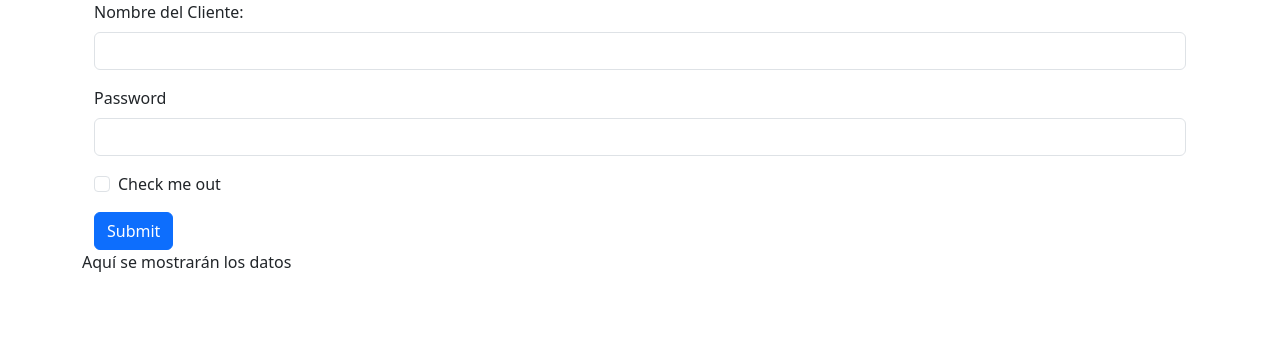
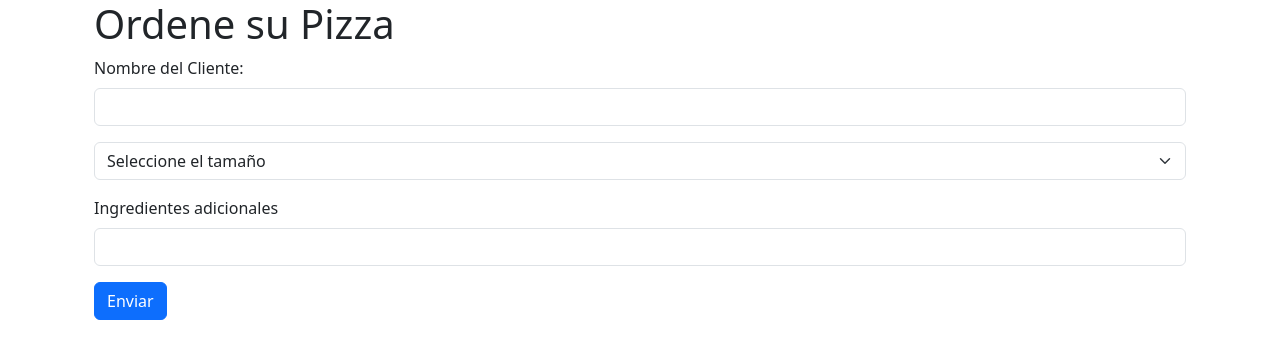
Before and after one commit to Victor-Rodriguez/DPS_Ejercicio_2, a React (Create React App) app: page / in a window 1280 px wide. Shown: the top 358 px of the page. Built offline with nearby package versions, Linux system fonts and the light colour scheme.

Commit message:
Avance formulario

```diff
--- a/src/App.js
+++ b/src/App.js
@@ -9,6 +9,7 @@ function App() {
   const [ingredienteAdd, setIngredienteAdd] = useState(0)
   const [costoAdicional, setCostoAdicional] = useState(0)
   const [total, setTotal] = useState(0)
+  const [costoIngreAdd, setCostoIngreAdd] = useState(0)
 
   return (
     <div className="container">
@@ -25,9 +26,11 @@ function App() {
         setCostoAdicional={setCostoAdicional}
         total={total}
         setTotal={setTotal}
+        costoIngreAdd={costoIngreAdd}
+        setCostoIngreAdd={setCostoIngreAdd}
       />
 
-      <Results
+      {/* <Results
         nombreCliente={nombreCliente}
         setNombreCliente={setNombreCliente}
         tamanioPizza={tamanioPizza}
@@ -40,7 +43,9 @@ function App() {
         setCostoAdicional={setCostoAdicional}
         total={total}
         setTotal={setTotal}
-      />
+        costoIngreAdd={costoIngreAdd}
+        setCostoIngreAdd={setCostoIngreAdd}
+      /> */}
     </div>
   );
 }
--- a/src/components/FormPizza.jsx
+++ b/src/components/FormPizza.jsx
@@ -17,24 +17,45 @@ const FormPizza = (props) => {
         setTotal
     } = props;
 
+    const handleChange = e => {
+        e.preventDefault();
+
+        setNombreCliente({[e.target.name]: e.target.value})
+        /* setIngredienteAdd({[e.target.name]: e.target.value})
+        setTamanioPizza({[e.target.name]: e.target.value}) */
+
+        console.log(nombreCliente);
+        /* console.log(tamanioPizza);
+        console.log(ingredienteAdd); */
+    }
+
+
     return (
         <>
             <div class='container'>
-            <form>
+                <h1>Ordene su Pizza</h1>
+                <div class="row justify-content-center">
+                    <form onSubmit={e => e.preventDefault()}>
                         <div class="mb-3">
                             <label for="nombreCliente" class="form-label">Nombre del Cliente:</label>
-                    <input type="text" class="form-control" id="nombreCliente"/>
+                            <input type="text" class="form-control" name='nombreCliente'  onChange={handleChange} />
                         </div>
                         <div class="mb-3">
-                    <label for="exampleInputPassword1" class="form-label">Password</label>
-                    <input type="password" class="form-control" id="exampleInputPassword1" />
+                            <select class="form-select" name='tamanioPizza'  >
+                                <option selected>Seleccione el tamaño</option>
+                                <option value="Personal">Personal</option>
+                                <option value="Mediana">Mediana</option>
+                                <option value="Grande">Grande</option>
+                            </select>
                         </div>
-                <div class="mb-3 form-check">
-                    <input type="checkbox" class="form-check-input" id="exampleCheck1" />
-                        <label class="form-check-label" for="exampleCheck1">Check me out</label>
+                        <div class="mb-3">
+                            <label for="ingredienteAdd" class="form-label">Ingredientes adicionales</label>
+                            <input type="text" class="form-control" name='ingredienteAdd'  />
                         </div>
-                <button type="submit" class="btn btn-primary">Submit</button>
+                        <button type="submit" class="btn btn-primary">Enviar</button>
                     </form>
+
+                </div>
             </div>
         </>
     )
```
Lines whose indentation alone changed are shown as unchanged.
